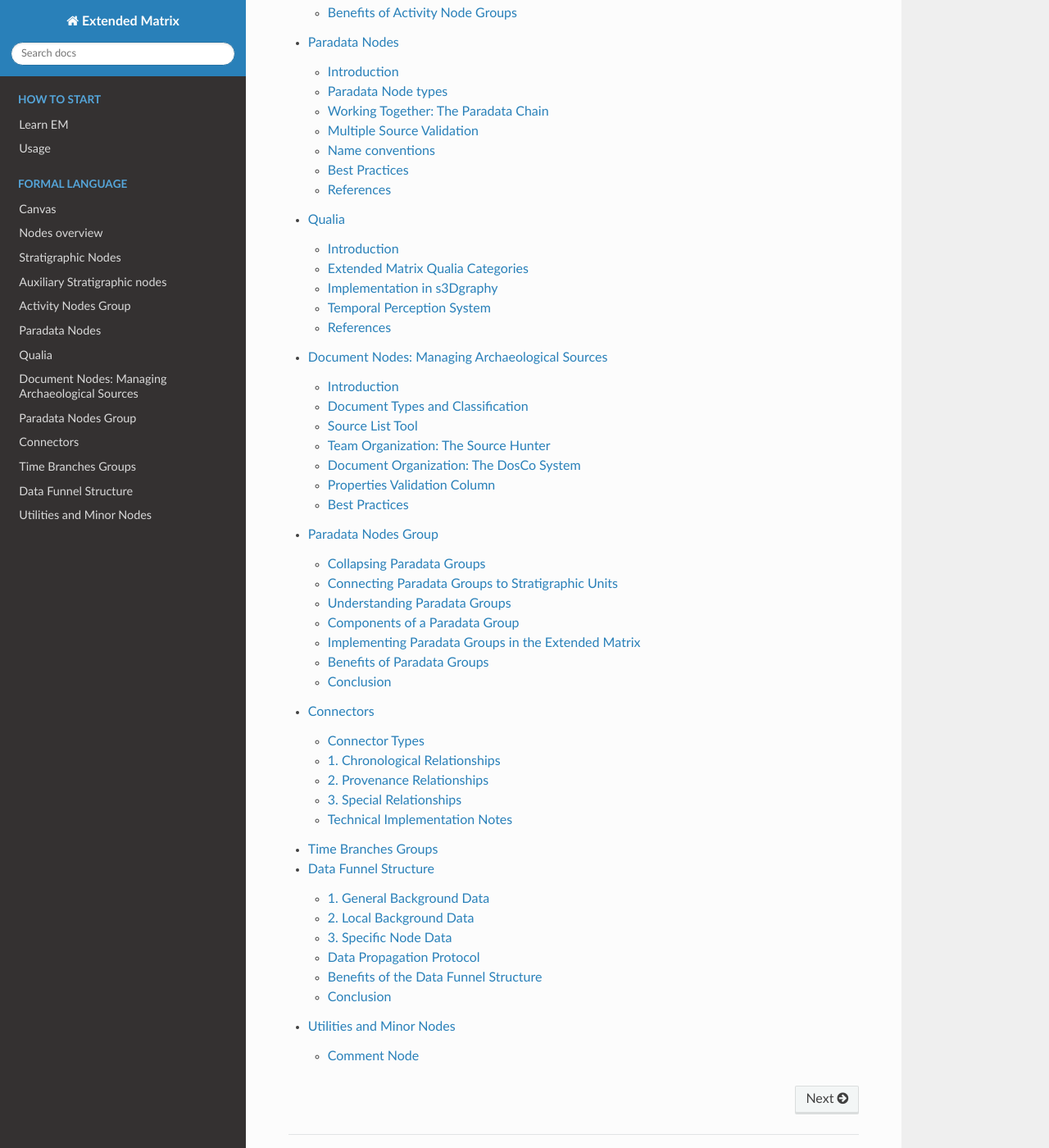
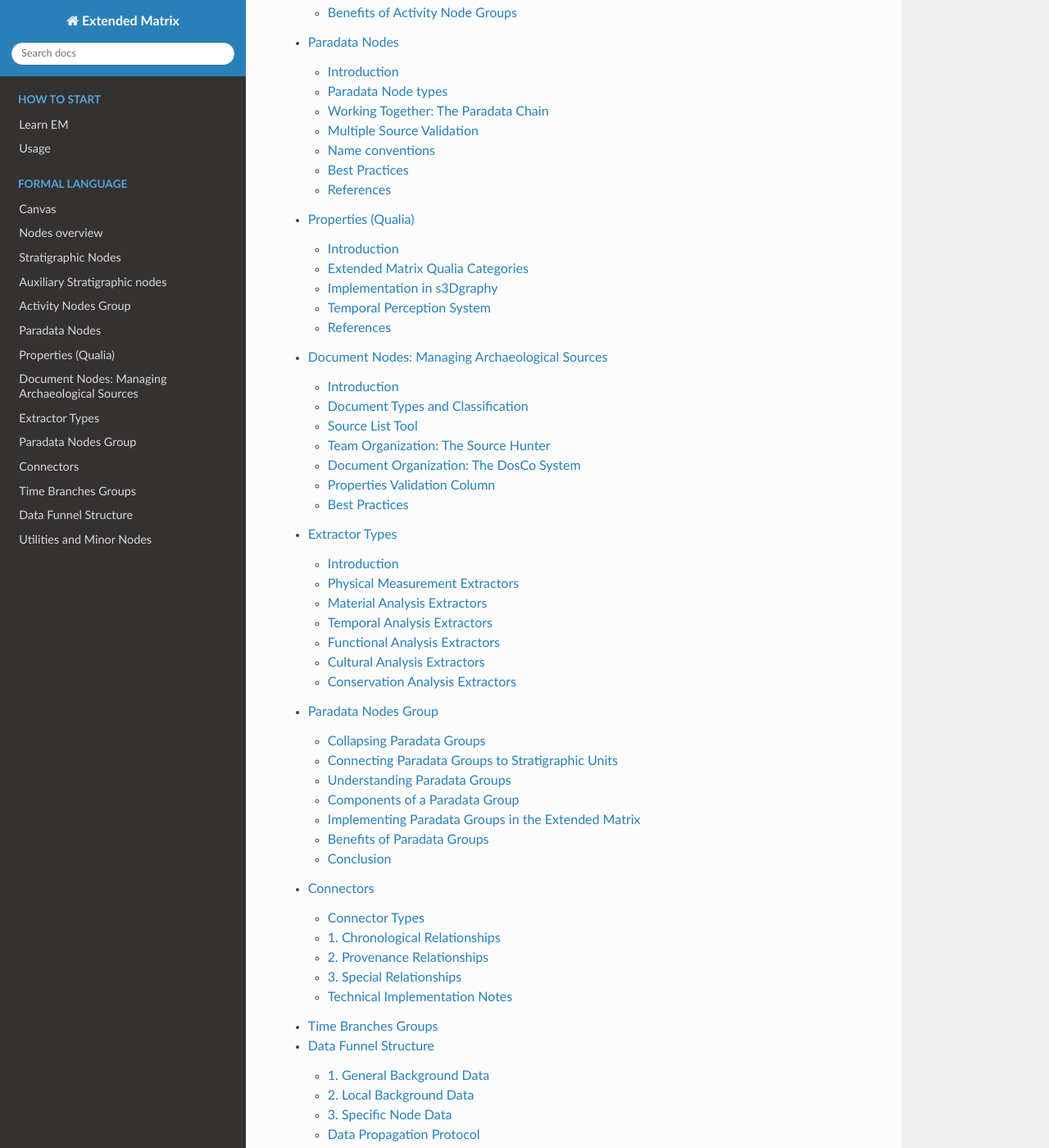
Before and after one commit to zalmoxes-laran/ExtendedMatrix-doc, a Sphinx documentation site: the page built from docs/index.rst, in a window 1280 px wide and 1400 px high, scrolled down 1975 px. Shown: the whole window at 82% size. Built offline with Sphinx 7.4.7 and the Read the Docs theme 3.1.0, drawn with Linux system fonts in a browser that asks for light colours; pages that are not in the unit, such as notebooks, are missing from menus.

Commit message:
Added mapping of qualia, extractors and documents

```diff
--- a/docs/index.rst
+++ b/docs/index.rst
@@ -39,6 +39,7 @@ At the top is the Extended Matrix Language, which provides the formal notation s
    paradata_nodes
    qualia
    source_node
+   extractor_nodes
    paradata_group
    connectors
    alternate_hypotheses
--- a/docs/qualia.rst
+++ b/docs/qualia.rst
@@ -1,5 +1,5 @@
-Qualia
-======
+Properties (Qualia)
+===================
 
 .. _qualia:
 
```
